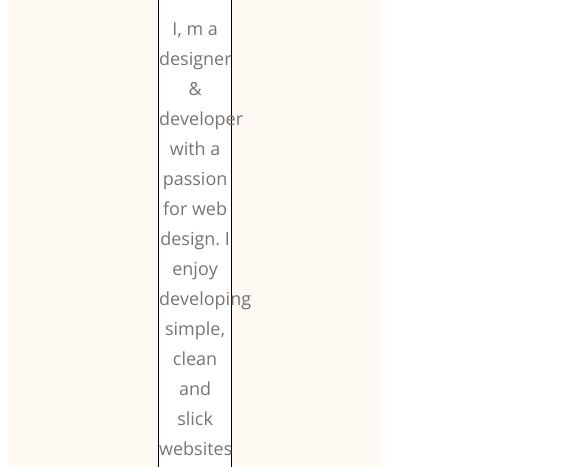
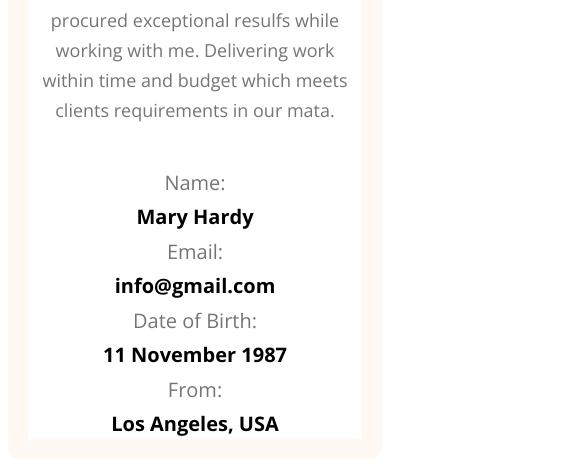
Before and after one commit to Debajit91/responsive-web-dev-portfolio, a plain HTML site: page index.html in a window 390 px wide. Shown: the part 377-844 px from the top of the page, 569 px wide, since content can reach past the window. Drawn offline with nearby package versions, Linux system fonts and the light colour scheme.

Commit message:
make about section responsive

```diff
--- a/styles/portfolio.css
+++ b/styles/portfolio.css
@@ -150,12 +150,17 @@ main section {
 }
 
 .about-section {
-    border: 1px solid black;
     background-color: #ffffff;
     max-width: 827px;
 }
-
-
+@media screen and (max-width:576px) {
+    .about-items{
+        flex-direction: column;
+    }
+    .about{
+        padding: 20px;
+    }
+}
 /* Skill Section Styles */
 .skills {
     text-align: center;
```
